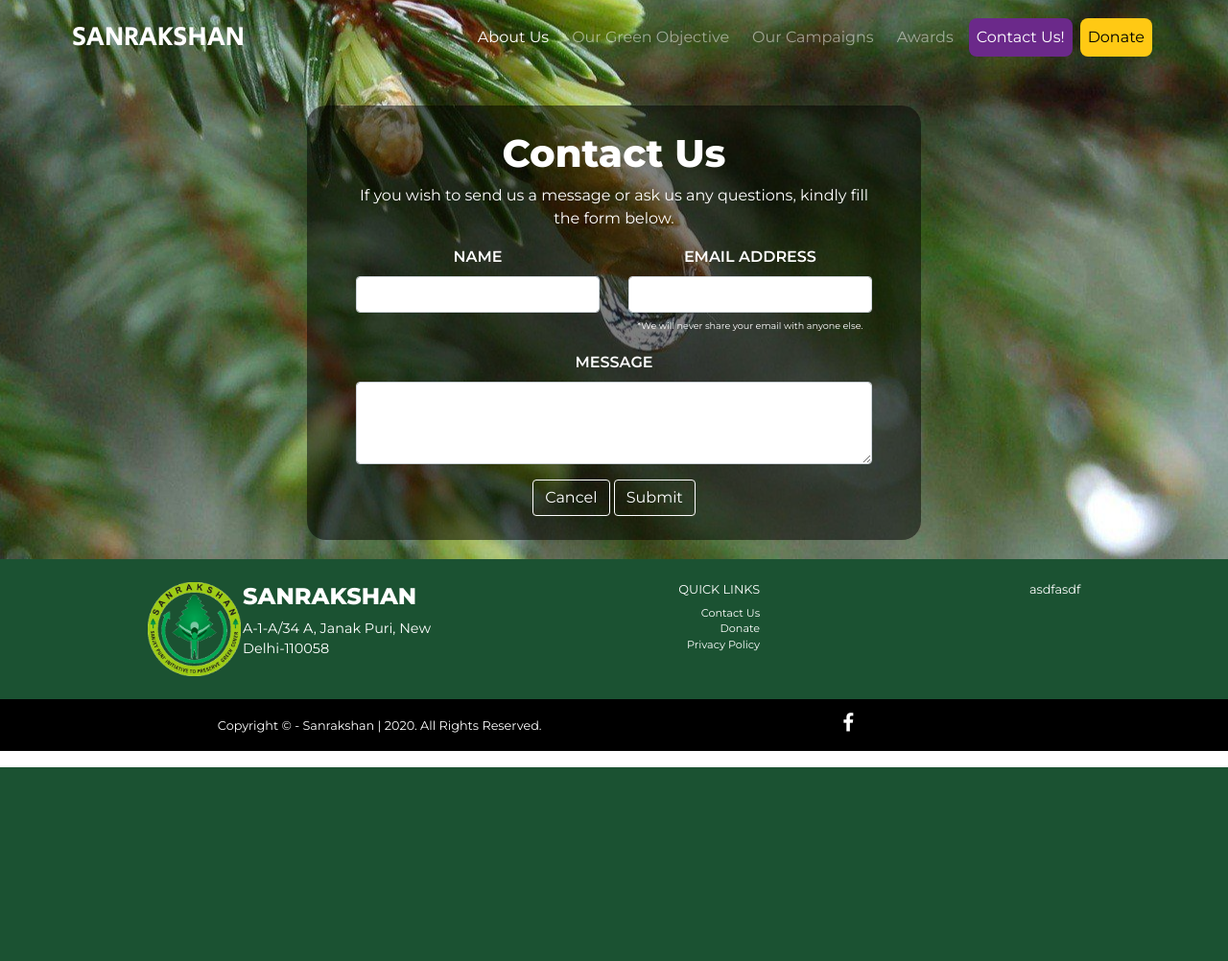
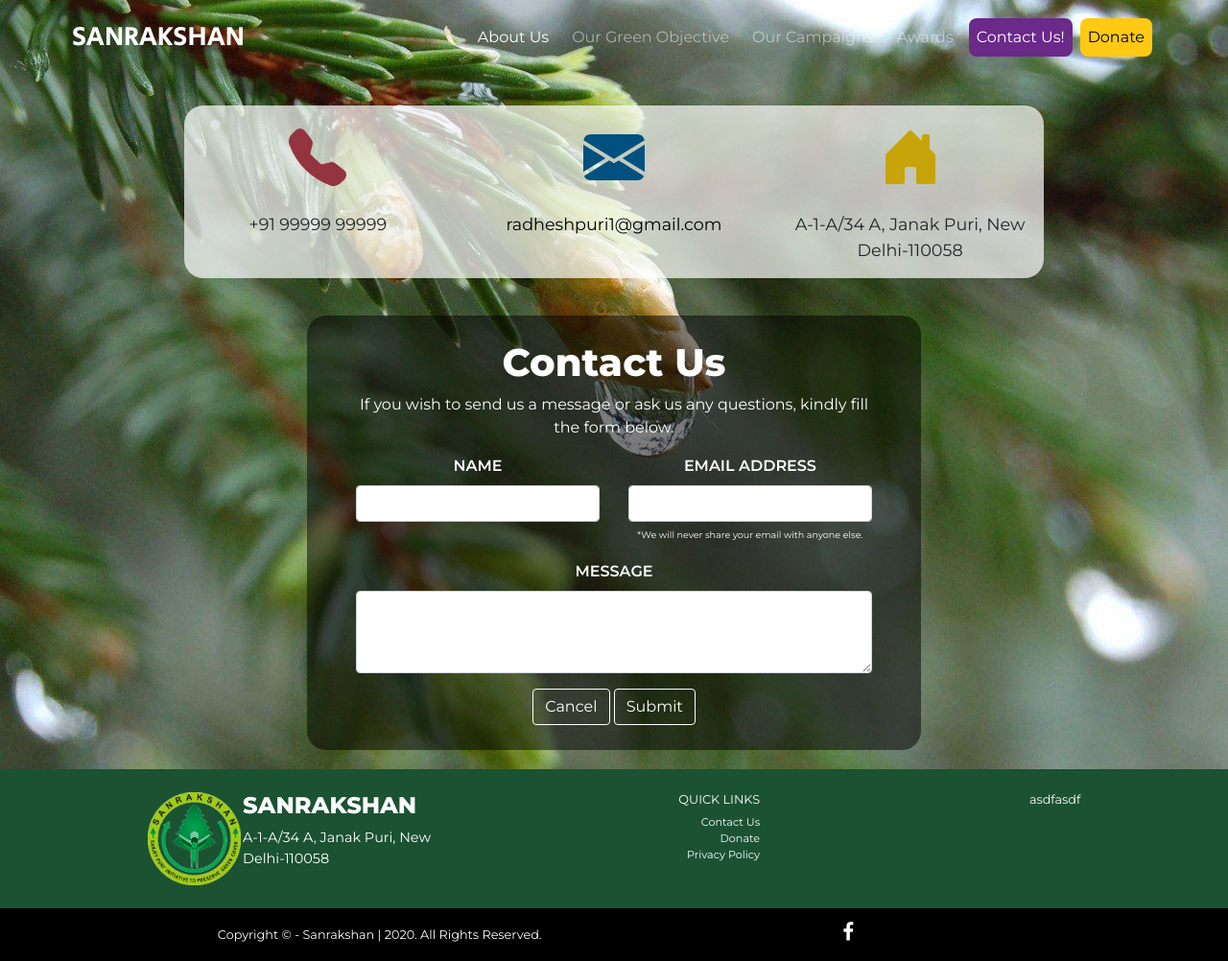
Before and after one commit to arnavpisces/Sanrakshan-Website, a Flask app: page /contact-us in a window 1280 px wide. Shown: the whole page at 96% size. Before the commit the page ends 800 px from the top, so only its background shows below. Run offline with Flask 2, Linux system fonts and the light colour scheme; some libraries are stand-ins or nearby versions.

Commit message:
contact page icons added

```diff
--- a/static/css/custom.css
+++ b/static/css/custom.css
@@ -358,6 +358,41 @@ html {
     background-color: #943441;
     color:white;
 }
+.row-center{
+    text-align: center;
+}
+.row-low-width{
+    /* width:70%; */
+}
+.contact-icons{
+    /* background-color: rgba(123,123,234,0.5); */
+    background-color:rgba(255,255,255,0.7);
+    display:inline-block;
+    width:70%;
+    font-size:4rem;
+    border-radius:20px;
+    margin-bottom:3%;
+    padding-top:1.2%;
+    /* padding-bottom:2%; */
+}
+.icon-text{
+    font-size:1.1rem;
+    font-weight:400;
+    /* margin-bottom: 10px; */
+}
+.icon-text a{
+    text-decoration:none;
+    color:black;
+}
+.bi-telephone-fill{
+    color:#943441;
+}
+.bi-envelope-fill{
+    color:rgb(0, 81, 128);
+}
+.bi-house-door-fill{
+    color:rgb(199, 164, 9);
+}
 @media (min-width: 992px){
     .navbar-expand-lg .navbar-nav .nav-link {
         padding-right: 0.5rem;
--- a/templates/contact.html
+++ b/templates/contact.html
@@ -42,6 +42,29 @@
             </div>
           </nav>
           <div class="contactus">
+            <div class="contact-icons">
+                <div class="row row-center row-low-width">
+                    <div class="col-md-4">
+                      <svg width="1em" height="1em" viewBox="0 0 16 16" class="bi bi-telephone-fill" fill="currentColor" xmlns="http://www.w3.org/2000/svg">
+                          <path fill-rule="evenodd" d="M2.267.98a1.636 1.636 0 0 1 2.448.152l1.681 2.162c.309.396.418.913.296 1.4l-.513 2.053a.636.636 0 0 0 .167.604L8.65 9.654a.636.636 0 0 0 .604.167l2.052-.513a1.636 1.636 0 0 1 1.401.296l2.162 1.681c.777.604.849 1.753.153 2.448l-.97.97c-.693.693-1.73.998-2.697.658a17.47 17.47 0 0 1-6.571-4.144A17.47 17.47 0 0 1 .639 4.646c-.34-.967-.035-2.004.658-2.698l.97-.969z"/>
+                        </svg>
+                        <p class="icon-text">+91 99999 99999</p>
+                    </div>
+                    <div class="col-md-4">
+                      <svg width="1em" height="1em" viewBox="0 0 16 16" class="bi bi-envelope-fill" fill="currentColor" xmlns="http://www.w3.org/2000/svg">
+                          <path fill-rule="evenodd" d="M.05 3.555A2 2 0 0 1 2 2h12a2 2 0 0 1 1.95 1.555L8 8.414.05 3.555zM0 4.697v7.104l5.803-3.558L0 4.697zM6.761 8.83l-6.57 4.027A2 2 0 0 0 2 14h12a2 2 0 0 0 1.808-1.144l-6.57-4.027L8 9.586l-1.239-.757zm3.436-.586L16 11.801V4.697l-5.803 3.546z"/>
+                        </svg>
+                        <p class="icon-text"><a href="mailto:radheshpuri1@gmail.com">radheshpuri1@gmail.com</a></p>
+                    </div>
+                    <div class="col-md-4">
+                      <svg width="1em" height="1em" viewBox="0 0 16 16" class="bi bi-house-door-fill" fill="currentColor" xmlns="http://www.w3.org/2000/svg">
+                          <path d="M6.5 10.995V14.5a.5.5 0 0 1-.5.5H2a.5.5 0 0 1-.5-.5v-7a.5.5 0 0 1 .146-.354l6-6a.5.5 0 0 1 .708 0l6 6a.5.5 0 0 1 .146.354v7a.5.5 0 0 1-.5.5h-4a.5.5 0 0 1-.5-.5V11c0-.25-.25-.5-.5-.5H7c-.25 0-.5.25-.5.495z"/>
+                          <path fill-rule="evenodd" d="M13 2.5V6l-2-2V2.5a.5.5 0 0 1 .5-.5h1a.5.5 0 0 1 .5.5z"/>
+                        </svg>
+                        <p class="icon-text">A-1-A/34 A, Janak Puri, New Delhi-110058</p>
+                    </div>
+                </div>
+            </div>
               <section class="container">
                   <h1 class="contact-heading">Contact Us</h1>
                   <p class="contact-subline">If you wish to send us a message or ask us any questions, kindly fill the form below.</p>
@@ -75,6 +98,7 @@
 
                   </form>
               </section>
+
           </div>
           <footer id="sticky-footer" class="py-4 text-white-50 footer">
             <div class="row row-right">
```
